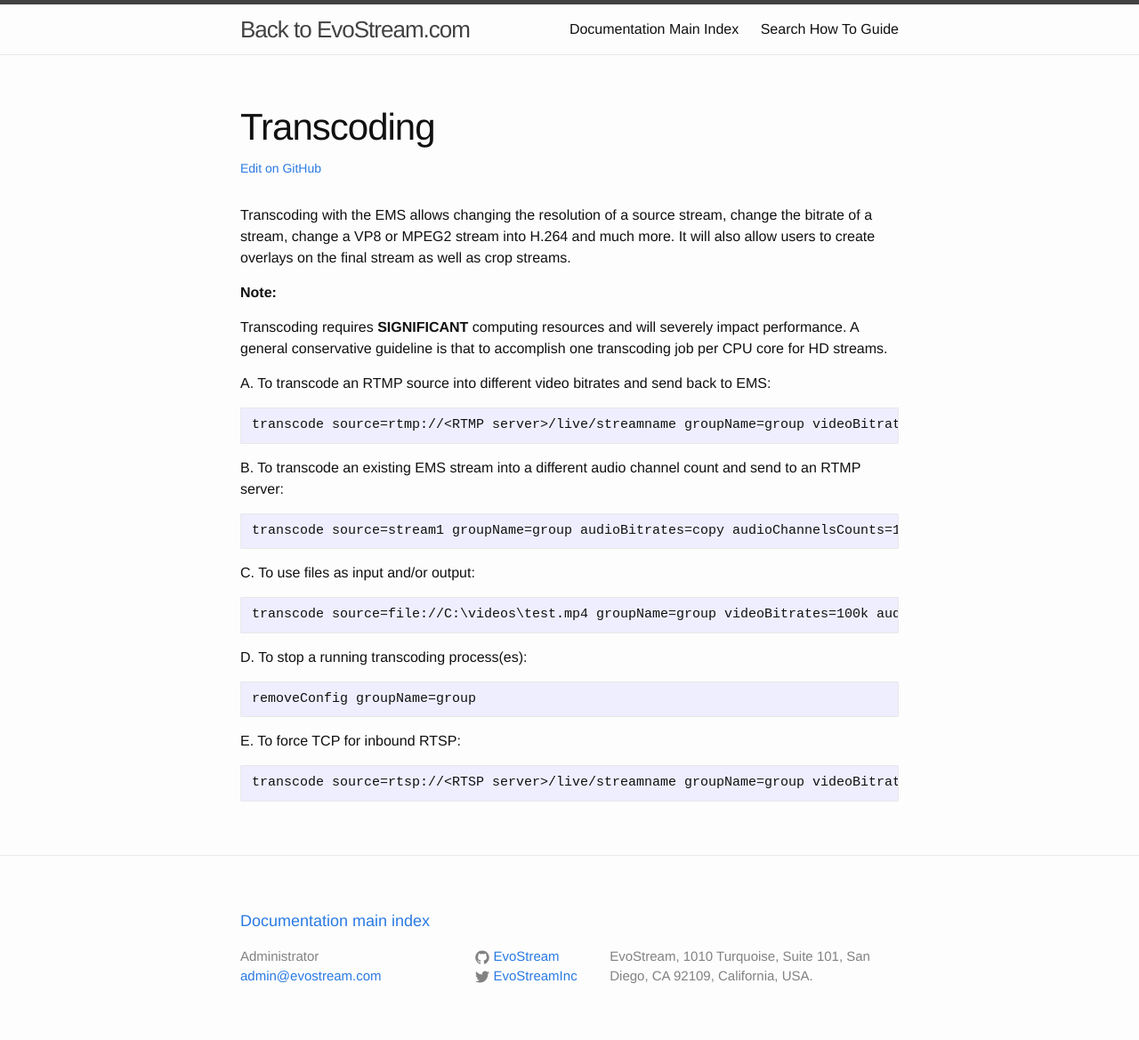
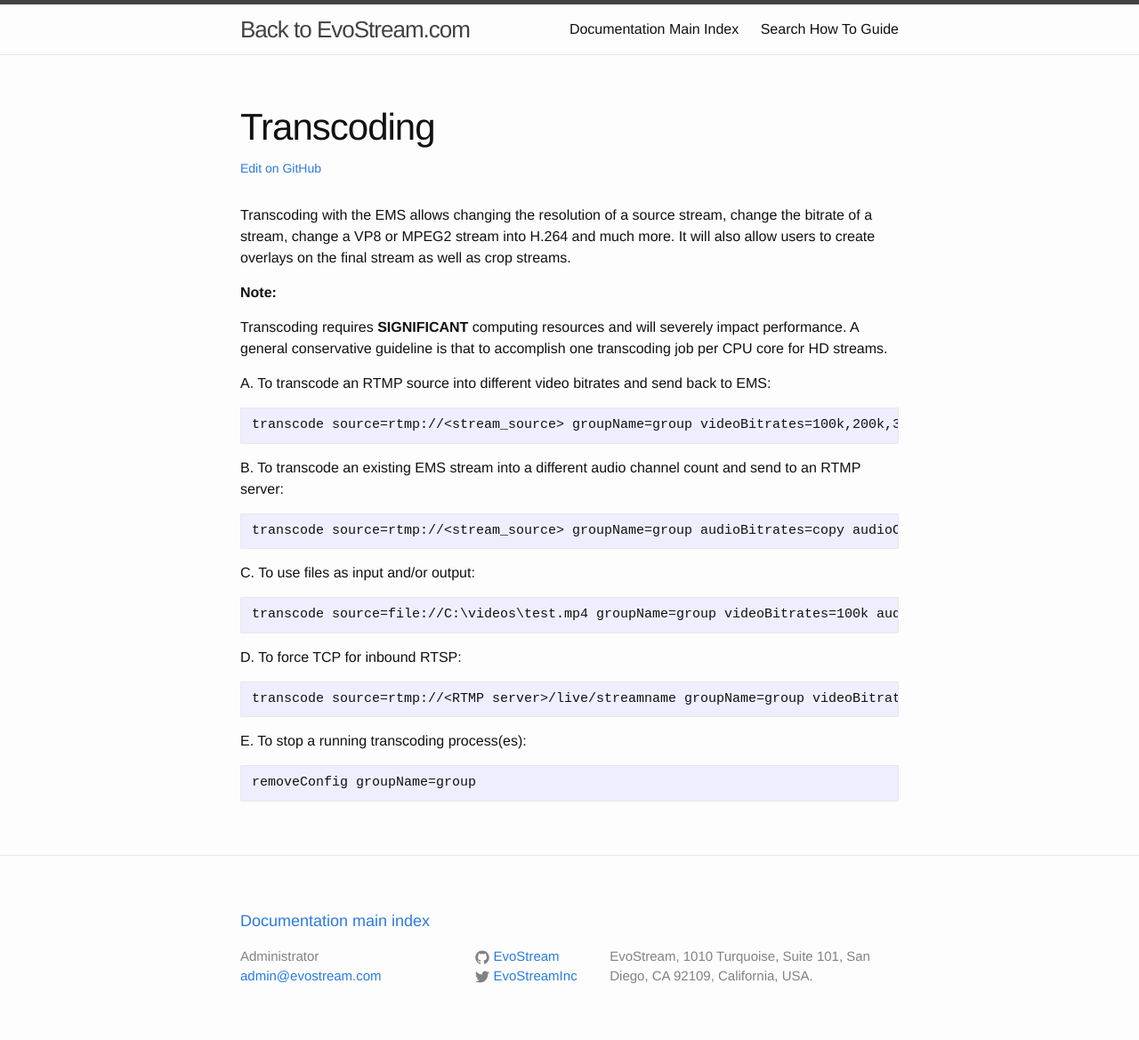
Before and after one commit to EvoStream/ems_how_to_guide, a Jekyll site: the page built from _posts/2016-01-01-transcoding.md, in a window 1280 px wide. Shown: the whole page at 89% size. Built offline with Jekyll 4.4.1, drawn with Linux system fonts in a browser that asks for light colours.

Commit message:
modified some parameters
modified some parameters
place removeconfig in the end of samples

````diff
--- a/_posts/2016-01-01-transcoding.md
+++ b/_posts/2016-01-01-transcoding.md
@@ -16,7 +16,7 @@ Transcoding requires **SIGNIFICANT** computing resources and will severely impac
 A. To transcode an RTMP source into different video bitrates and send back to EMS:
 
 ```
-transcode source=rtmp://<RTMP server>/live/streamname groupName=group videoBitrates=100k,200k,300k destinations=stream100,stream200,stream300
+transcode source=rtmp://<stream_source> groupName=group videoBitrates=100k,200k,300k destinations=stream100,stream200,stream300
 ```
 
 
@@ -24,7 +24,7 @@ transcode source=rtmp://<RTMP server>/live/streamname groupName=group videoBitra
 B. To transcode an existing EMS stream into a different audio channel count and send to an RTMP server:
 
 ```
-transcode source=stream1 groupName=group audioBitrates=copy audioChannelsCounts=1 destinations=rtmp://<RTMP server 2> targetStreamNames=streamMono
+transcode source=rtmp://<stream_source> groupName=group audioBitrates=copy audioChannelsCounts=1 destinations=rtmp://<RTMP_server_2> targetStreamNames=streamMono
 ```
 
 
@@ -37,16 +37,16 @@ transcode source=file://C:\videos\test.mp4 groupName=group videoBitrates=100k au
 
 
 
-D. To stop a running transcoding process(es):
+D. To force TCP for inbound RTSP:
+
+```
+transcode source=rtmp://<RTMP server>/live/streamname groupName=group videoBitrates=copy videoSizes=360x200 $EMS_RTSP_TRANSPORT=tcp
+```
+
+
+
+E. To stop a running transcoding process(es):
 
 ```
 removeConfig groupName=group
 ```
-
-
-
-E. To force TCP for inbound RTSP:
-
-```
-transcode source=rtsp://<RTSP server>/live/streamname groupName=group videoBitrates=copy videoSizes=360x200 $EMS_RTSP_TRANSPORT=tcp
-```
````
